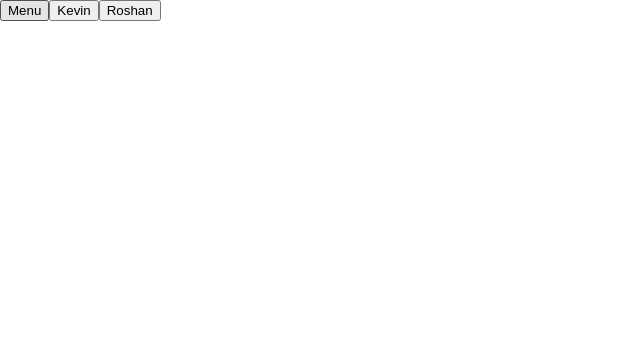
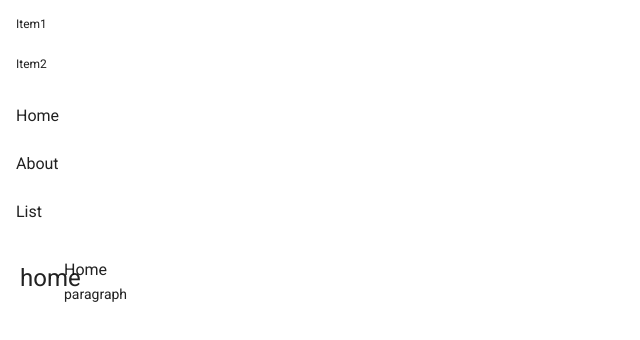
Before and after one commit to Fuschiasky/ng-MaterialUI, an Angular app: page / in a window 1280 px wide. Shown: the top 340 px of the page, without its empty margins (0-640 px from the left). Built offline with nearby package versions, Linux system fonts and the light colour scheme.

Commit message:
First commit

```diff
--- a/src/app/app.component.html
+++ b/src/app/app.component.html
@@ -1,28 +1,22 @@
+<!-- Simple list-->
+<!-- dense attribute makes the font smaller-->
+<mat-list dense>
+  <mat-list-item>Item1</mat-list-item>
+  <mat-list-item> Item2</mat-list-item>
+</mat-list>
 
-<!-- Basic Menu-->
-<mat-menu #appMenu='matMenu' xPosition='after' yPosition='above'>
-  <button mat-menu-item [matMenuTriggerFor]='subMenu'>FrontEnd</button>
-  <button mat-menu-item> BackEnd</button>
-</mat-menu>
+<!-- Navigation list-->
+<mat-nav-list>
+  <a mat-list-item href='#'>Home</a>
+  <a mat-list-item href='#'>About</a>
+  <a mat-list-item href='#'>List</a>
+</mat-nav-list>
 
-<button mat-flat-button [matMenuTriggerFor]='appMenu'>Menu</button>
-
-
-<!-- Sub Menu-->
-<mat-menu #subMenu = 'matMenu'>
-  <button mat-menu-item>Angular</button>
-  <button mat-menu-item>React</button>
-  <button mat-menu-item> Vue</button>
-</mat-menu>
-
-<!-- Lazy loading-->
-
-<mat-menu #lazyMenu="matMenu">
-  <ng-template matMenuContent let-name='name'>
-    <button mat-menu-item>Settings</button>
-    <button mat-menu-item>Log Out {{name}}</button>
-  </ng-template>
-</mat-menu>
-
-<button [matMenuTriggerData]="{name: 'Kevin'}" [matMenuTriggerFor]='lazyMenu'>Kevin</button>
-<button [matMenuTriggerData]="{name: 'Roshan'}" [matMenuTriggerFor]='lazyMenu'>Roshan</button>
+<!-- -->
+<mat-list>
+  <mat-list-item>
+    <mat-icon matListIcon>home</mat-icon>
+    <h3 matLine>Home</h3>
+    <p matLine>paragraph</p>
+  </mat-list-item>
+</mat-list>
--- a/src/app/app.component.ts
+++ b/src/app/app.component.ts
@@ -7,11 +7,4 @@ import { Component } from '@angular/core';
 })
 export class AppComponent {
   title = 'Material';
-  opened= false;
-
-  opened2=false;
-
-  log(state:any){
-    console.log(state);
-  }
 }
--- a/src/app/material/material.module.ts
+++ b/src/app/material/material.module.ts
@@ -1,10 +1,10 @@
 import { NgModule } from '@angular/core';
 
 
-import {MatMenuModule} from '@angular/material/menu';
+import {MatListModule} from '@angular/material/list';
 
 const MaterialComponents=[
-  MatMenuModule
+  MatListModule
 ]
 
 
```
